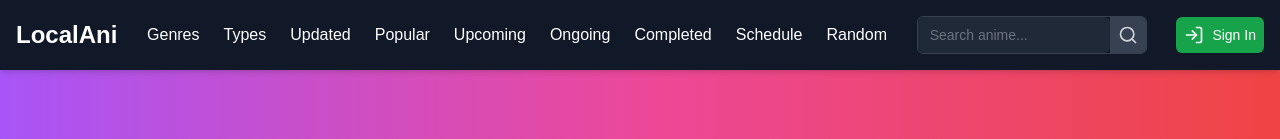
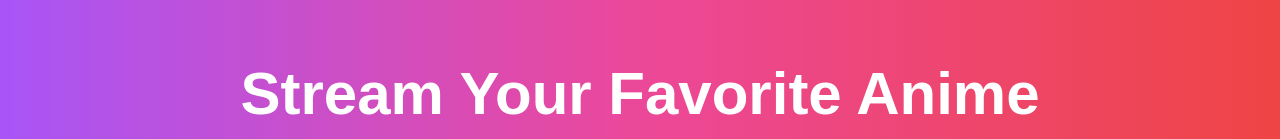
Before and after one commit to MO-deus/local-ani.web, a Next.js app: page / in a window 1280 px wide. Shown: the top 139 px of the page. Built offline with nearby package versions, Linux system fonts and the light colour scheme.

Commit message:
Revert "feat: responsive navbar with sidebar and enhanced UX"

```diff
--- a/app/layout.tsx
+++ b/app/layout.tsx
@@ -1,7 +1,6 @@
 import type { Metadata } from "next";
 import { Geist, Geist_Mono } from "next/font/google";
 import "./globals.css";
-import Navbar from "@/components/navbar";
 
 const geistSans = Geist({
   variable: "--font-geist-sans",
@@ -28,7 +27,6 @@ export default function RootLayout({
       <body
         className={`${geistSans.variable} ${geistMono.variable} antialiased`}
       >
-        <Navbar />
         {children}
       </body>
     </html>
--- a/components/navbar.tsx
+++ /dev/null
@@ -1,179 +0,0 @@
-"use client";
-
-import { useState } from "react";
-import { Search, LogIn, Menu, X } from "lucide-react"; // Icons from lucide-react
-import { Input } from "@/components/ui/input"; // ShadCN Input component
-
-export default function Navbar() {
-	const [isSidebarOpen, setIsSidebarOpen] = useState(false);
-	const [search, setSearch] = useState("");
-
-	const handleSearch = (e: React.FormEvent) => {
-		e.preventDefault();
-		console.log("Search for:", search);
-	};
-
-	const toggleSidebar = () => setIsSidebarOpen((prev) => !prev);
-
-	return (
-		<>
-			{/* Navbar */}
-			<nav className="bg-gray-900 text-white shadow-md sticky top-0 z-50">
-				<div className="container mx-auto px-4 flex items-center justify-between py-4">
-					{/* Logo */}
-					<div className="text-2xl font-bold">
-						<a href="/" className="hover:text-gray-400 transition-colors">
-							LocalAni
-						</a>
-					</div>
-
-					{/* Desktop Navigation */}
-					<ul className="hidden lg:flex space-x-6">
-						{[
-							"Genres",
-							"Types",
-							"Updated",
-							"Popular",
-							"Upcoming",
-							"Ongoing",
-							"Completed",
-							"Schedule",
-							"Random",
-						].map((item) => (
-							<li key={item}>
-								<a
-									href={`/${item.toLowerCase()}`}
-									className="hover:text-gray-400 transition-colors"
-								>
-									{item}
-								</a>
-							</li>
-						))}
-					</ul>
-
-					{/* Search Bar */}
-					<div className="hidden lg:flex items-center space-x-2">
-						<form
-							onSubmit={handleSearch}
-							className="flex items-center border border-gray-700 rounded-md overflow-hidden"
-						>
-							<Input
-								type="text"
-								placeholder="Search anime..."
-								value={search}
-								onChange={(e) => setSearch(e.target.value)}
-								className="w-48 bg-gray-800 text-white border-none focus:ring-0 focus:outline-none"
-							/>
-							<button
-								type="submit"
-								className="p-2 bg-gray-700 hover:bg-gray-600 text-gray-300"
-							>
-								<Search className="h-5 w-5" />
-							</button>
-						</form>
-					</div>
-
-					{/* Sign-In Button */}
-					<div className="hidden lg:flex">
-						<button
-							type="button"
-							className="flex items-center space-x-2 p-2 bg-green-600 hover:bg-green-700 rounded-md text-sm transition-colors"
-						>
-							<LogIn className="h-5 w-5" />
-							<span>Sign In</span>
-						</button>
-					</div>
-
-					{/* Hamburger Menu for Mobile */}
-					<button
-						type="button"
-						onClick={toggleSidebar}
-						className="lg:hidden p-2 bg-gray-800 rounded-md hover:bg-gray-700"
-					>
-						<Menu className="h-6 w-6" />
-					</button>
-				</div>
-			</nav>
-
-			{/* Sidebar */}
-			<aside
-				className={`fixed top-0 left-0 h-full w-64 bg-gray-900 text-white transform ${
-					isSidebarOpen ? "translate-x-0" : "-translate-x-full"
-				} transition-transform z-50`}
-			>
-				<div className="flex items-center justify-between px-4 py-4 border-b border-gray-700">
-					<div className="text-xl font-bold">AnimeStream</div>
-					<button
-						type="button"
-						onClick={toggleSidebar}
-						className="p-2 bg-gray-800 rounded-md hover:bg-gray-700"
-					>
-						<X className="h-6 w-6" />
-					</button>
-				</div>
-				<ul className="space-y-4 p-4">
-					{[
-						"Genres",
-						"Types",
-						"Updated",
-						"Popular",
-						"Upcoming",
-						"Ongoing",
-						"Completed",
-						"Schedule",
-						"Random",
-					].map((item) => (
-						<li key={item}>
-							<a
-								href={`/${item.toLowerCase()}`}
-								className="block py-2 px-4 rounded-md hover:bg-gray-800 transition"
-							>
-								{item}
-							</a>
-						</li>
-					))}
-				</ul>
-				<div className="p-4">
-					<form
-						onSubmit={handleSearch}
-						className="flex items-center space-x-2 mb-4"
-					>
-						<Input
-							type="text"
-							placeholder="Search anime..."
-							value={search}
-							onChange={(e) => setSearch(e.target.value)}
-							className="w-full bg-gray-800 text-white border-none focus:ring-0 focus:outline-none"
-						/>
-						<button
-							type="submit"
-							className="p-2 bg-gray-700 hover:bg-gray-600 text-gray-300 rounded-md"
-						>
-							<Search className="h-5 w-5" />
-						</button>
-					</form>
-					<button
-						type="button"
-						className="flex items-center space-x-2 w-full p-2 bg-green-600 hover:bg-green-700 rounded-md text-sm transition-colors"
-					>
-						<LogIn className="h-5 w-5" />
-						<span>Sign In</span>
-					</button>
-				</div>
-			</aside>
-
-			{/* Overlay for Sidebar */}
-			{isSidebarOpen && (
-				<div
-					className="fixed inset-0 bg-black bg-opacity-50 z-40"
-					onClick={toggleSidebar}
-					onKeyDown={(event) => {
-						if (event.key === "Enter" || event.key === " ") {
-							toggleSidebar();
-						}
-					}}
-				/>
-			)}
-		</>
-	);
-}
--- a/components/ui/input.tsx
+++ /dev/null
@@ -1,22 +0,0 @@
-import * as React from "react"
-
-import { cn } from "@/lib/utils"
-
-const Input = React.forwardRef<HTMLInputElement, React.ComponentProps<"input">>(
-  ({ className, type, ...props }, ref) => {
-    return (
-      <input
-        type={type}
-        className={cn(
-          "flex h-9 w-full rounded-md border border-input bg-transparent px-3 py-1 text-base shadow-sm transition-colors file:border-0 file:bg-transparent file:text-sm file:font-medium file:text-foreground placeholder:text-muted-foreground focus-visible:outline-none focus-visible:ring-1 focus-visible:ring-ring disabled:cursor-not-allowed disabled:opacity-50 md:text-sm",
-          className
-        )}
-        ref={ref}
-        {...props}
-      />
-    )
-  }
-)
-Input.displayName = "Input"
-
-export { Input }
```
